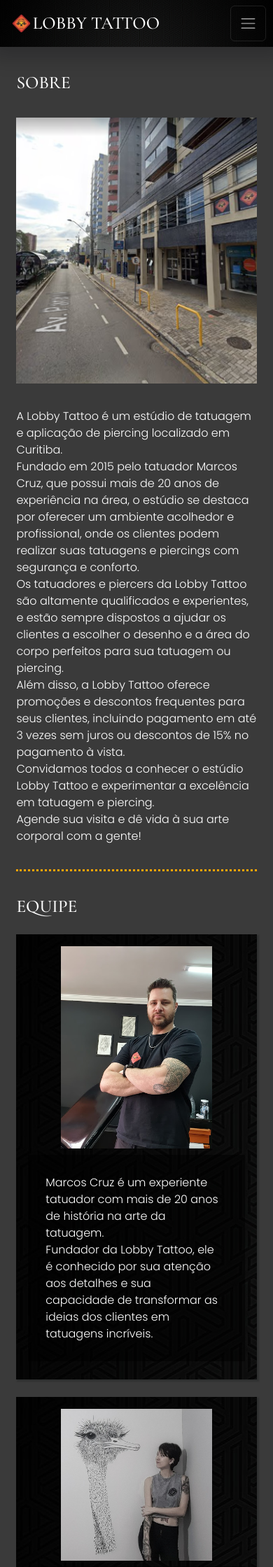
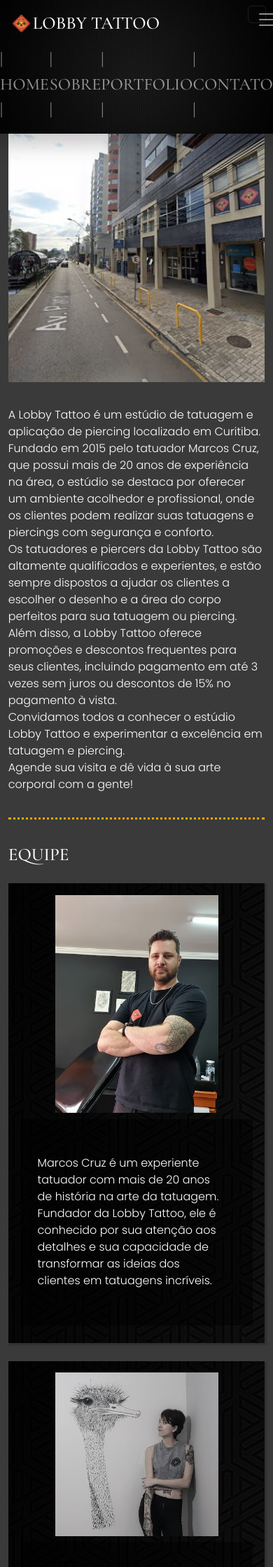
Before and after one commit to ocarlosfelix/LobbyTattoo_website, a Flask app: page /sobre in a window 390 px wide. Shown: the top 2239 px of the page at 70% size. Run offline with Flask 2, Linux system fonts and the light colour scheme.

Commit message:
Ajustes de design

```diff
--- a/static/styles/global/styles_header.css
+++ b/static/styles/global/styles_header.css
@@ -24,9 +24,7 @@ header {
   justify-content: space-between;
 }
 
-#menu_botao {
-  max-width: 3vh;
-  max-height: 3vh;
+.navbar-toggler {
 }
 
 #nav_container {
@@ -59,6 +57,62 @@ header h1 {
 }
 
 @media only screen and (max-device-width: 1100px) {
+  header {
+    position: fixed;
+    top: 0;
+    left: 0;
+    width: 100%;
+    color: #ffffff;
+    box-shadow: 2px 2px 25px 15px rgba(0, 5, 10, 0.2);
+    z-index: 4;
+  }
+
+  #menu_navegacao {
+    background-image: url("../../img/background.jpg");
+    background-size: cover;
+    width: 100%;
+    display: flex;
+    justify-content: center;
+    align-items: center;
+  }
+
+  #header_box {
+    display: flex;
+    width: 95%;
+    flex-direction: row;
+    justify-content: space-between;
+  }
+  .navbar-toggler {
+    visibility: visible;
+    max-width: 3vh;
+    max-height: 3vh;
+  }
+
+  #nav_container {
+    display: flex;
+    flex-direction: row;
+    align-items: center;
+    justify-content: space-evenly;
+  }
+
+  #nav_container li {
+    font-size: 1.5rem;
+    font-style: normal;
+  }
+
+  #nome_site {
+    display: flex;
+    flex-direction: row;
+    align-items: center;
+    height: 6vh;
+    margin-left: 2vw;
+  }
+
+  .logo {
+    height: 3vh;
+    width: 3vh;
+  }
+
   header h1 {
     margin-left: 1vw;
   }
--- a/static/styles/global/styles_main.css
+++ b/static/styles/global/styles_main.css
@@ -33,3 +33,25 @@ body::-webkit-scrollbar {
 .mapa_box {
   margin: 35px 0;
 }
+
+@keyframes loadTransition {
+  from {
+    opacity: 0;
+    transform: translateX(-3vw);
+  }
+
+  to {
+    opacity: 100%;
+    transform: translateX(0);
+  }
+}
+
+@keyframes map_loadTransition {
+  from {
+    opacity: 0;
+  }
+
+  to {
+    opacity: 100%;
+  }
+}
--- a/static/styles/styles_contato.css
+++ b/static/styles/styles_contato.css
@@ -1,4 +1,5 @@
 #contato {
+  animation: loadTransition 0.75s;
   margin: 35px 0;
 }
 
@@ -18,6 +19,7 @@
   flex-direction: row;
   justify-content: space-evenly;
   margin: 5vh 0;
+  animation: loadTransition 0.75s;
 }
 
 .info_box {
@@ -54,6 +56,10 @@
   border-style: solid;
   border-color: #ffffff;
   border-radius: 30px;
+}
+
+.mapa_box {
+  animation: map_loadTransition 4s;
 }
 
 .contato_endereco {
--- a/static/styles/styles_index.css
+++ b/static/styles/styles_index.css
@@ -1,3 +1,7 @@
+.index {
+  animation: loadTransition 0.75s;
+}
+
 .carrossel_box {
   width: 100%;
   display: flex;
@@ -11,6 +15,12 @@
 }
 
 .comentarios_section {
+  display: flex;
+  flex-direction: column;
+  margin-top: 5vh;
+}
+
+.comentarios_section_box {
   display: flex;
   margin-top: 5vh;
 }
--- a/static/styles/styles_portfolio.css
+++ b/static/styles/styles_portfolio.css
@@ -4,6 +4,7 @@
   grid-template-columns: 1fr 1fr 1fr;
   grid-column-gap: 1vh;
   grid-row-gap: 1em;
+  animation: loadTransition 0.75s;
 }
 
 .listagem_post li {
--- a/static/styles/styles_sobre.css
+++ b/static/styles/styles_sobre.css
@@ -1,3 +1,8 @@
+.sobre {
+  animation: loadTransition 0.75s;
+  margin-top: 8vh;
+}
+
 .capa {
   width: 100%;
   height: 45vh;
@@ -41,7 +46,7 @@ section {
 }
 
 .membro_image_box {
-  width: 50%;
+  width: 35%;
 }
 
 .membro_descricao {
--- a/templates/base.html
+++ b/templates/base.html
@@ -107,7 +107,7 @@
             </button>
           </div>
 
-          <div class="navbar-collapse collapse" id="menu">
+          <div class="navbar-collapse collapse show" id="menu">
             <ul id="nav_container" class="navbar-nav">
               <li class="nav-item">
                 <a class="nav-link" href="{{ url_for('index') }}">| HOME |</a>
--- a/templates/contato.html
+++ b/templates/contato.html
@@ -67,7 +67,7 @@
           target="_blank"
           href="mailto:lobbytattoo@gmail.com"
           class="contato_email"
-          alt="Enviar email para o Lobby Tattoo"
+          alt="Enviar para o Lobby Tattoo"
         >
           <img class="info_icon" src="../static/img/mail.png" />
           <p class="contato_info_text">lobbytattoo@gmail.com</p>
--- a/templates/sobre.html
+++ b/templates/sobre.html
@@ -1,6 +1,6 @@
 {% extends 'base.html' %} {% block content %}
 
-<main>
+<div class="sobre">
   <section id="sobre">
     <h1 class="section_title">SOBRE</h1>
     <div class="capa">
@@ -61,6 +61,6 @@
       </div>
     </div>
   </section>
-</main>
+</div>
 
 {% endblock %}
```
Also changed, not shown: templates/index.html (+31 -17 lines).
